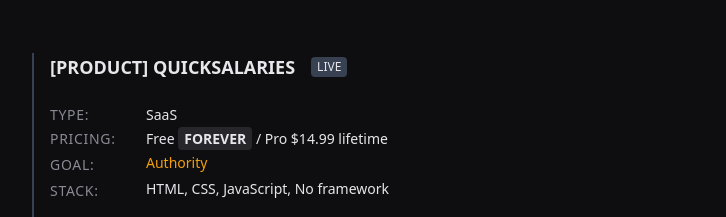
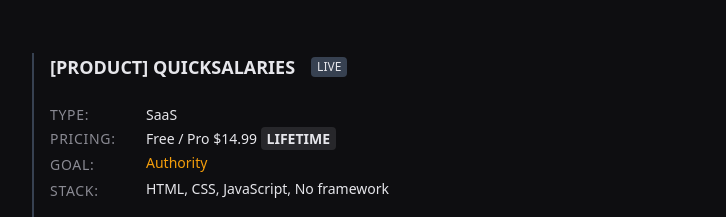
Before and after one commit to smngvlkz/Portfolio_V2, a Next.js app: page / in a window 1280 px wide. Shown: the part 1100-1317 px from the top of the page, without its empty margins (208-934 px from the left). Built offline with nearby package versions, Linux system fonts and the light colour scheme.

Commit message:
Updated pricing display in ProductLog to dynamically highlight "FOREVER" and "LIFETIME" offers, and updated pricing details for Quicksalaries to align with the new structure.

```diff
--- a/src/app/components/ProductLog.tsx
+++ b/src/app/components/ProductLog.tsx
@@ -55,11 +55,18 @@
                             <div className="flex">
                                 <span className="text-text-muted w-24 uppercase tracking-wider">PRICING:</span>
                                 <span className="text-text-primary">
-                                    {product.pricing.includes('FOREVER') ? (
-                                        <>Free <span className="bg-text-muted/20 px-1.5 py-0.5 rounded-sm text-text-primary font-bold">FOREVER</span>{product.pricing.split('FOREVER')[1]}</>
-                                    ) : (
-                                        product.pricing
-                                    )}
+                                    {(() => {
+                                        const highlights = ['FOREVER', 'LIFETIME'];
+                                        const parts = product.pricing.split(new RegExp(`(${highlights.join('|')})`));
+                                        if (parts.length === 1) return product.pricing;
+                                        return parts.map((part, i) =>
+                                            highlights.includes(part) ? (
+                                                <span key={i} className="bg-text-muted/20 px-1.5 py-0.5 rounded-sm text-text-primary font-bold">{part}</span>
+                                            ) : (
+                                                <span key={i}>{part}</span>
+                                            )
+                                        );
+                                    })()}
                                 </span>
                             </div>
                             <div className="flex items-start">
--- a/src/lib/products.ts
+++ b/src/lib/products.ts
@@ -73,7 +73,7 @@
         slug: "quicksalaries",
         status: "LIVE",
         type: "SaaS",
-        pricing: "Free FOREVER / Pro $14.99 lifetime",
+        pricing: "Free / Pro $14.99 LIFETIME",
         goal: "Authority",
         description: "Salary data aggregation. Transparent market insights.",
         link: "quicksalaries.com",
```
